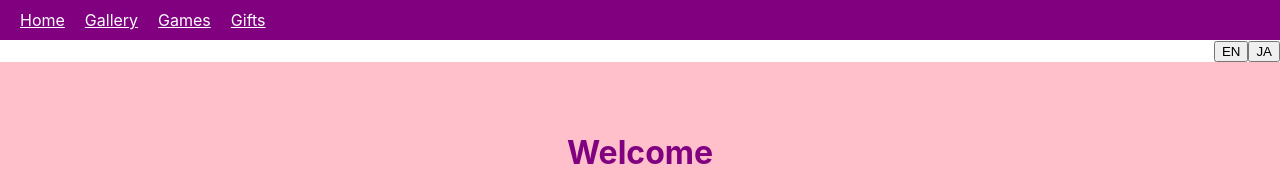
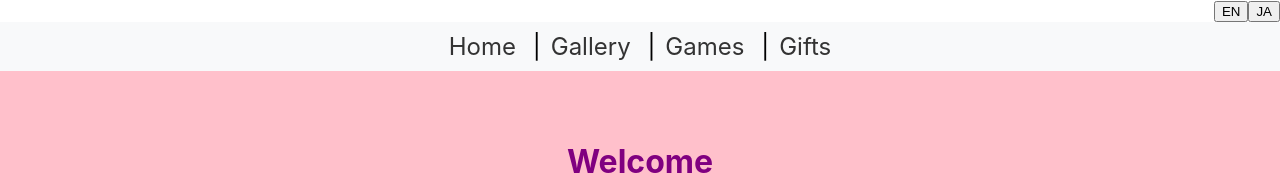
Before and after one commit to reiderdwien/weddingsite, a React (Create React App) app in the folder my-app/: page / in a window 1280 px wide. Shown: the top 175 px of the page. Built offline with nearby package versions, Linux system fonts and the light colour scheme; no server answers.

Commit message:
navbar translated and more stylish

```diff
--- a/my-app/public/locales/en/translation.json
+++ b/my-app/public/locales/en/translation.json
@@ -3,5 +3,9 @@
   "Description": "We're so excited to celebrate our special day with all our friends and family. This website will provide all the details about our wedding. So stay tuned!",
   "TheHappyCouple": "The Happy Couple",
   "Groom": "Groom",
-  "Bride": "Bride"
+  "Bride": "Bride",
+  "Home": "Home",
+  "Gallery": "Gallery",
+  "Games": "Games",
+  "Gifts": "Gifts"
 }
--- a/my-app/public/locales/ja/translation.json
+++ b/my-app/public/locales/ja/translation.json
@@ -3,5 +3,9 @@
   "Description": "私たちは特別な日をすべての友人と家族と祝うことをとても楽しみにしています。このウェブサイトでは結婚式のすべての詳細を提供します。お楽しみに！",
   "TheHappyCouple": "幸せなカップル",
   "Groom": "新郎",
-  "Bride": "新婦"
+  "Bride": "新婦",
+  "Home": "ホーム",
+  "Gallery": "ギャラリー",
+  "Games": "ゲーム",
+  "Gifts": "ギフト"
 }
--- a/my-app/src/App.js
+++ b/my-app/src/App.js
@@ -19,11 +19,12 @@ function App() {
 
   return (
     <Router>
-      <Navbar />
       <div style={{ textAlign: 'right' }}>
         <button onClick={() => changeLanguage('en')}>EN</button>
         <button onClick={() => changeLanguage('ja')}>JA</button>
       </div>
+      <Navbar />
+
       <div style={{ textAlign: 'center', padding: '50px', background: 'pink', color: 'purple' }}>
         <Routes>
           <Route path="gallery" element={<Gallery />} />
--- /dev/null
+++ b/my-app/src/navbar.css
@@ -0,0 +1,16 @@
+.navbar {
+  background-color: #f8f9fa;
+  padding: 10px;
+  font-size: 1.5em;
+  text-align: center;
+}
+
+.navbar a {
+  margin: 0 10px;
+  text-decoration: none;
+  color: #333;
+}
+
+.navbar a:hover {
+  color: purple;
+}
--- a/my-app/src/navbar.js
+++ b/my-app/src/navbar.js
@@ -1,13 +1,19 @@
 import React from 'react';
 import { Link } from 'react-router-dom';
+import { useTranslation } from 'react-i18next';
+import './navbar.css';
 
-export default function Navbar() {
+const Navbar = () => {
+  const { t } = useTranslation();
+
   return (
-    <nav style={{ background: 'purple', padding: '10px' }}>
-      <Link style={{ margin: '10px', color: 'white' }} to="/">Home</Link>
-      <Link style={{ margin: '10px', color: 'white' }} to="/gallery">Gallery</Link>
-      <Link style={{ margin: '10px', color: 'white' }} to="/games">Games</Link>
-      <Link style={{ margin: '10px', color: 'white' }} to="/gifts">Gifts</Link>
+    <nav className="navbar">
+      <Link to="/">{t('Home')}</Link> |
+      <Link to="/gallery">{t('Gallery')}</Link> |
+      <Link to="/games">{t('Games')}</Link> |
+      <Link to="/gifts">{t('Gifts')}</Link>
     </nav>
   );
-}
+};
+
+export default Navbar;
```
